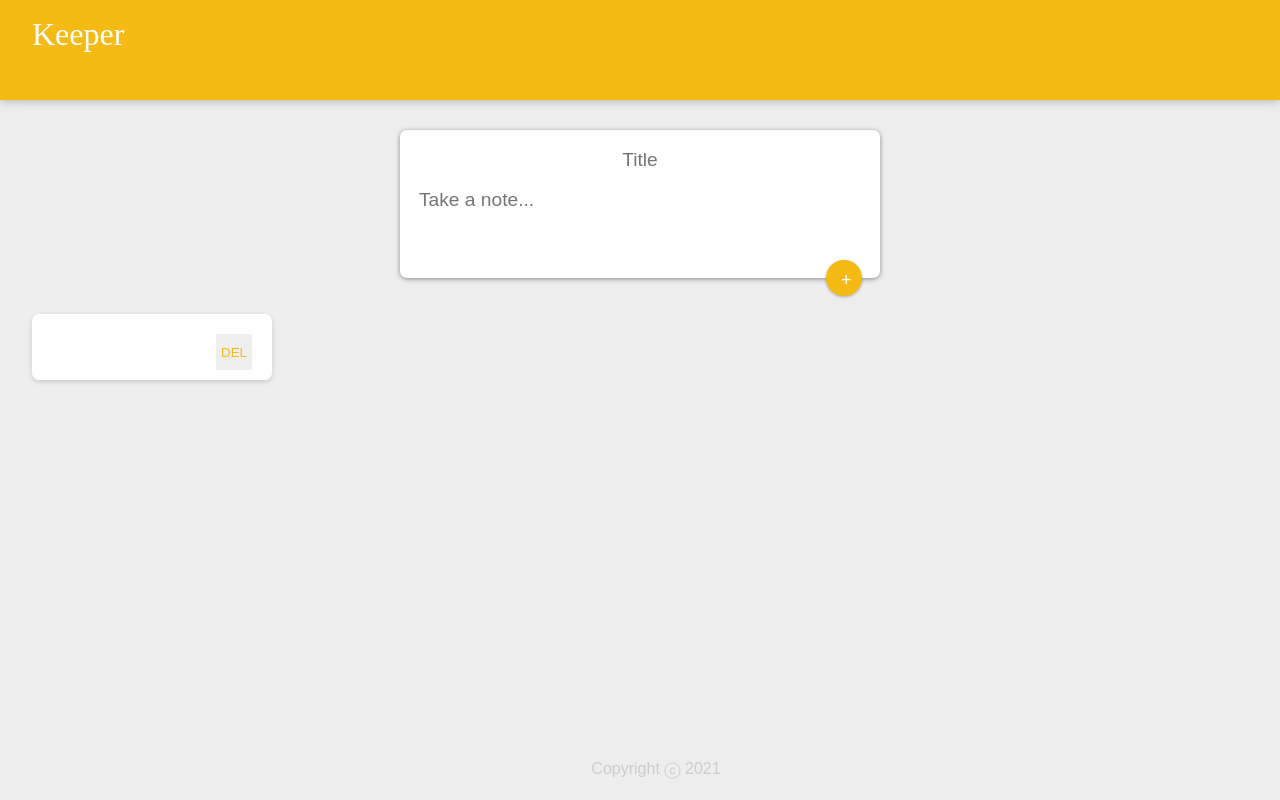
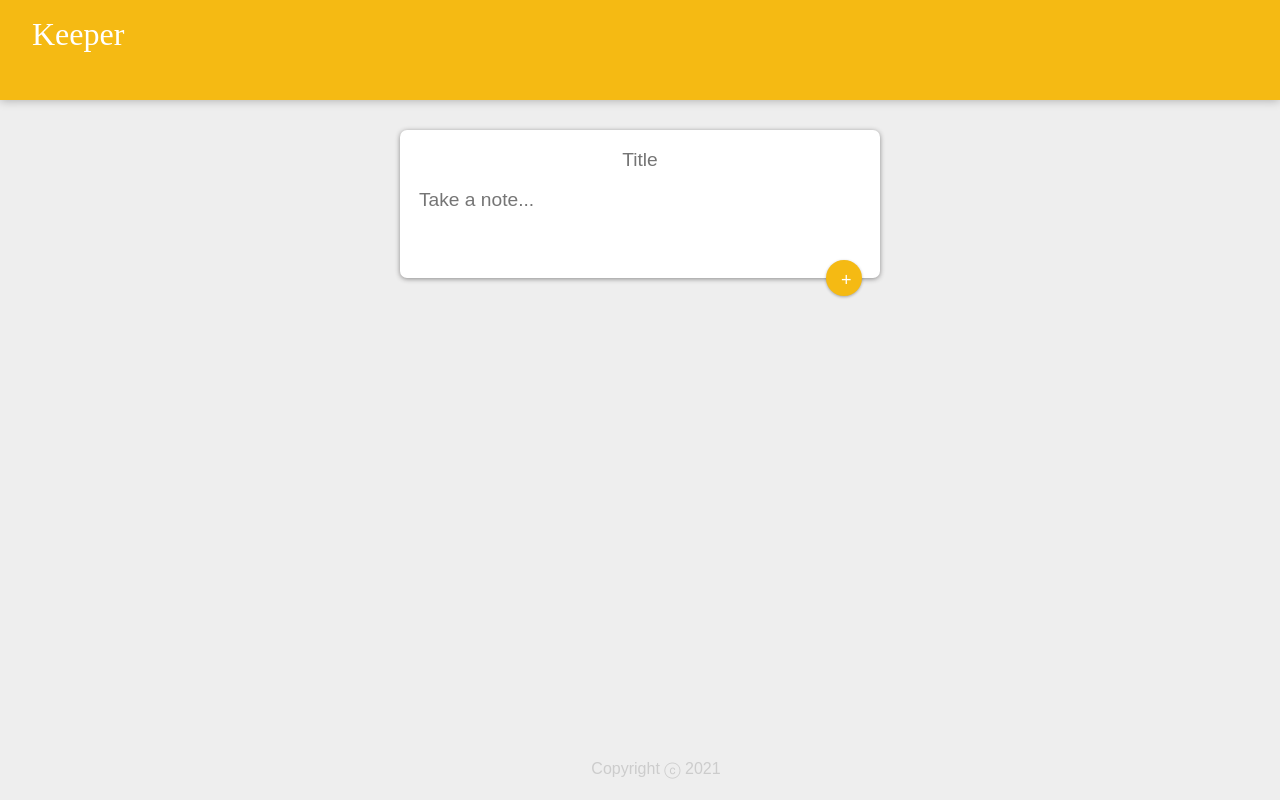
Before and after one commit to CondorW/googleKeeperClone, a React (Create React App) app: page / in a window 1280 px wide. Built offline with nearby package versions, Linux system fonts and the light colour scheme.

Commit message:
remove sample note

```diff
--- a/src/App.js
+++ b/src/App.js
@@ -46,7 +46,6 @@ function App() {
         deleteNote={deleteNote}
         id={index}
       />)}
-      <Note/>
       <Footer />
     </div>
   );
```
